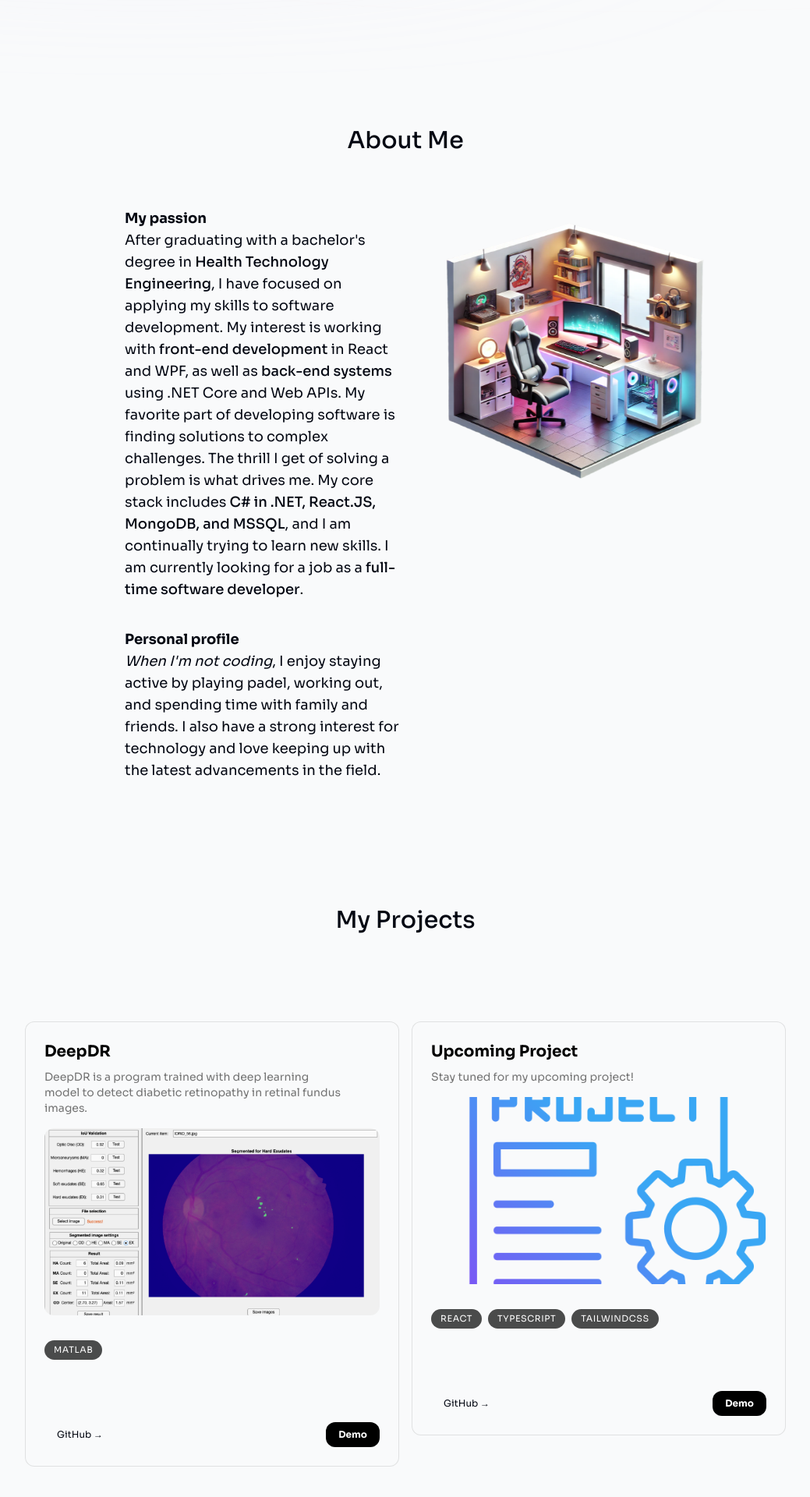
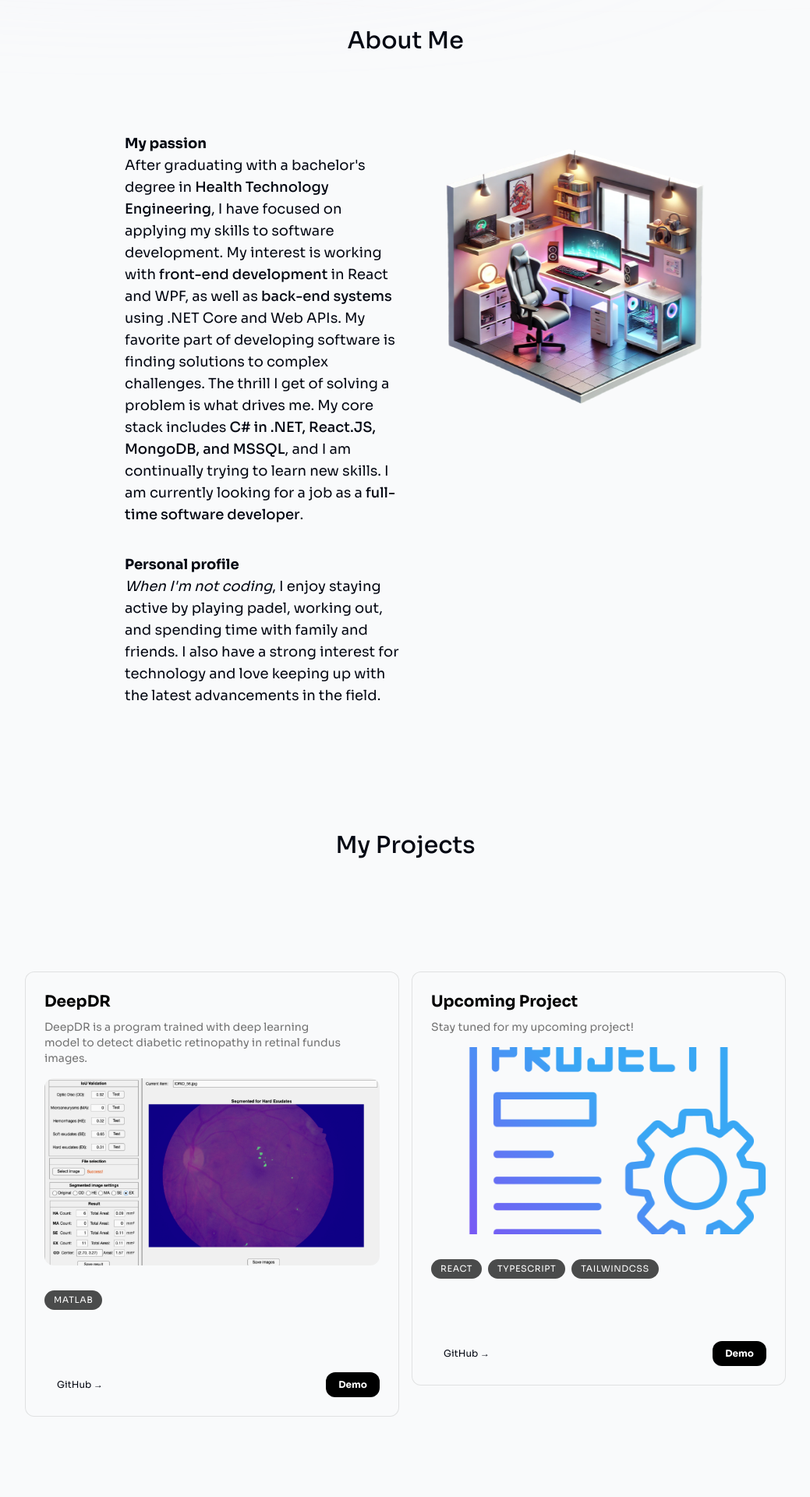
Before and after one commit to soerenmehlsen/portfolio, a Next.js app: page / in a window 1280 px wide. Shown: the part 810-2730 px from the top of the page at 78% size, without its empty margins (120-1159 px from the left). Built offline with nearby package versions, Linux system fonts and the light colour scheme.

Commit message:
Adjust spacing for components

```diff
--- a/src/app/components/about/About.tsx
+++ b/src/app/components/about/About.tsx
@@ -16,7 +16,7 @@ export default function About() {
       transition={{ delay: 0.175 }}
       id="about"
       ref={ref}
-      className="max-w-[45rem] text-center mt-32 leading-8 mb-28 sm:mb-40 scroll-mt-28"
+      className="max-w-[45rem] text-center mb-28 sm:mb-40 scroll-mt-28"
     >
       <div className="container mx-auto">
         <Fade
--- a/src/app/components/common/SectionHeading.tsx
+++ b/src/app/components/common/SectionHeading.tsx
@@ -6,7 +6,7 @@ type SectionHeadingProps = {
 
 export default function SectionHeading({children}: SectionHeadingProps) {
     return (
-        <h2 className="text-3xl font-medium capitalize mb-8 text-center">
+        <h2 className="text-3xl font-medium capitalize mb-16 text-center">
             {children}
         </h2>
     )
--- a/src/app/components/experience/Experience.tsx
+++ b/src/app/components/experience/Experience.tsx
@@ -14,7 +14,7 @@ export default function Experience() {
     <section
       id="experience"
       ref={ref}
-      className="mb-28 scroll-mt-28 sm:mb-40 mt-20"
+      className="mb-28 scroll-mt-28 sm:mb-40"
     >
       <SectionHeading>My experience</SectionHeading>
       <VerticalTimeline lineColor="" className="dark:behind-elements">
--- a/src/app/components/projects/Projects.tsx
+++ b/src/app/components/projects/Projects.tsx
@@ -7,7 +7,7 @@ import ThreeDProjectCard from "@/app/components/projects/ThreeDProject-card";
 export default function Projects() {
   const { ref } = useSectionInView("#projects", 0.1);
   return (
-    <section id="projects" ref={ref} className="scroll-mt-28 mb-28">
+    <section id="projects" ref={ref} className="scroll-mt-28 mb-28 sm:mb-40">
       <SectionHeading>My Projects</SectionHeading>
 
       <div className="grid grid-cols-1 lg:grid-cols-2 gap-1 sm:gap-4">
--- a/src/app/components/projects/ThreeDProject-card.tsx
+++ b/src/app/components/projects/ThreeDProject-card.tsx
@@ -84,6 +84,7 @@ export default function ThreeDProjectCard({
                 alt={title}
                 loading="lazy"
                 onClick={() => setModalOpen(true)}
+                aria-label={`Open ${title} project details`}
               />
             </CardItem>
             <CardItem translateZ="60">
--- a/src/app/components/skills/Skills.tsx
+++ b/src/app/components/skills/Skills.tsx
@@ -25,7 +25,7 @@ export default function Skills() {
     <section
       id="skills"
       ref={ref}
-      className="mb-28 max-w-[53rem] scroll-mt-28 text-center sm:mb-72"
+      className="mb-28 max-w-[53rem] scroll-mt-28 text-center sm:mb-40"
     >
       <SectionHeading>{"My Tech Stack"}</SectionHeading>
       <ul className="flex flex-wrap justify-center gap-2 text-lg text-gray-800 mt-0 sm:mt-28">
```
